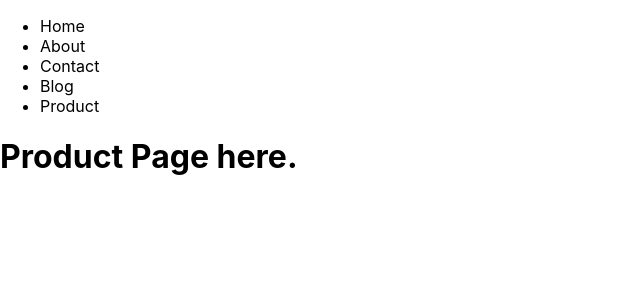
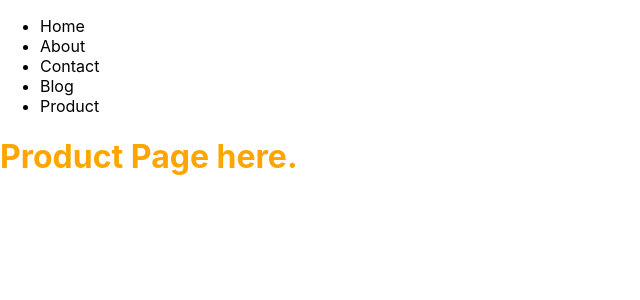
Before and after one commit to Aditi-Datta/hello-with-nextjs, a Next.js app: page /product in a window 1280 px wide. Shown: the top 300 px of the page, without its empty margins (0-640 px from the left). Built offline with nearby package versions, Linux system fonts and the light colour scheme.

Commit message:
inline css add in Product Page

```diff
--- a/pages/product.js
+++ b/pages/product.js
@@ -6,7 +6,7 @@ function product() {
   return (
     <>
     <Navbar></Navbar>
-    <h1>Product Page here.</h1>
+    <h1 style={{color: "orange"}}>Product Page here.</h1>
     </>
   )
 }
```
